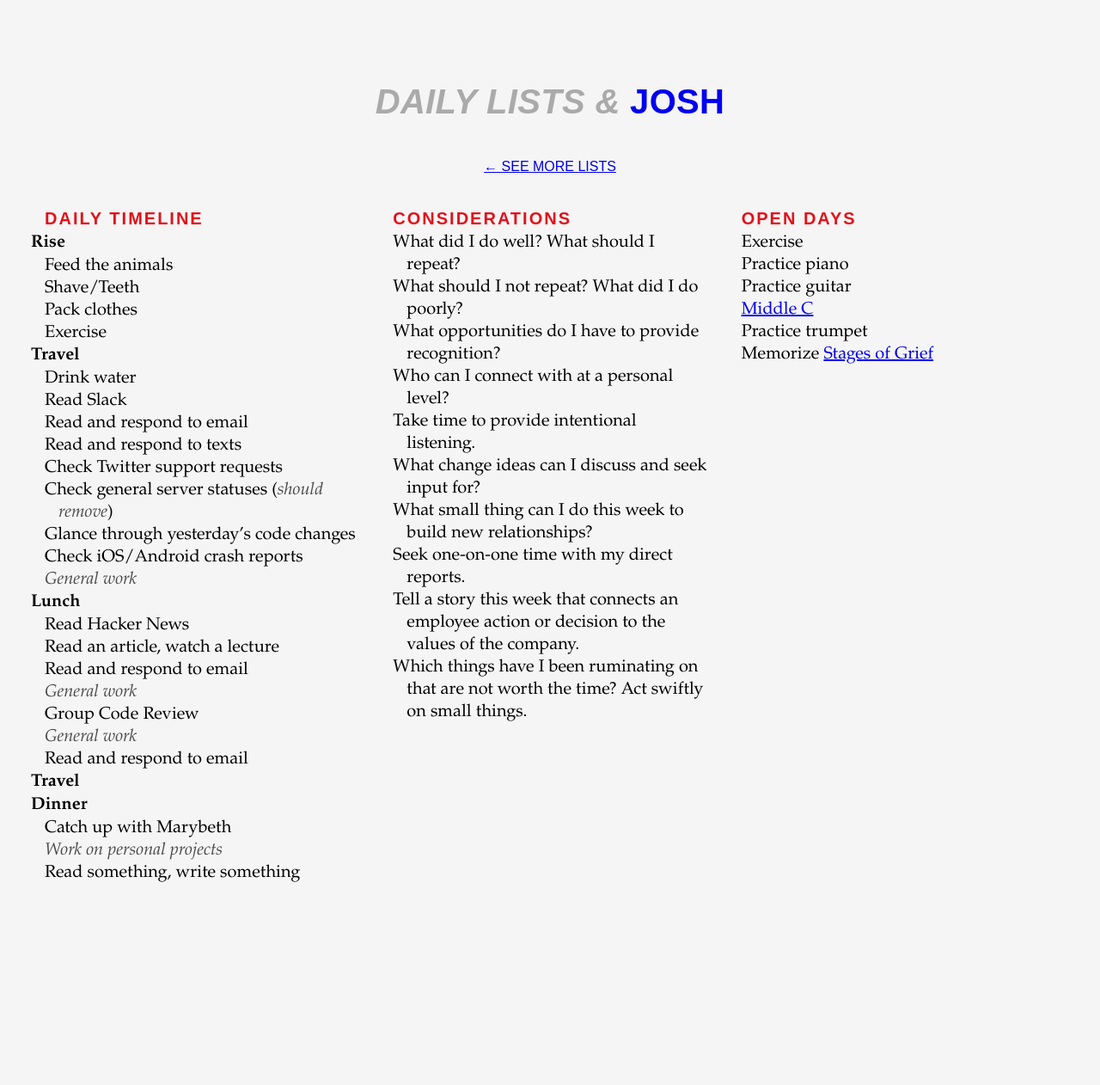
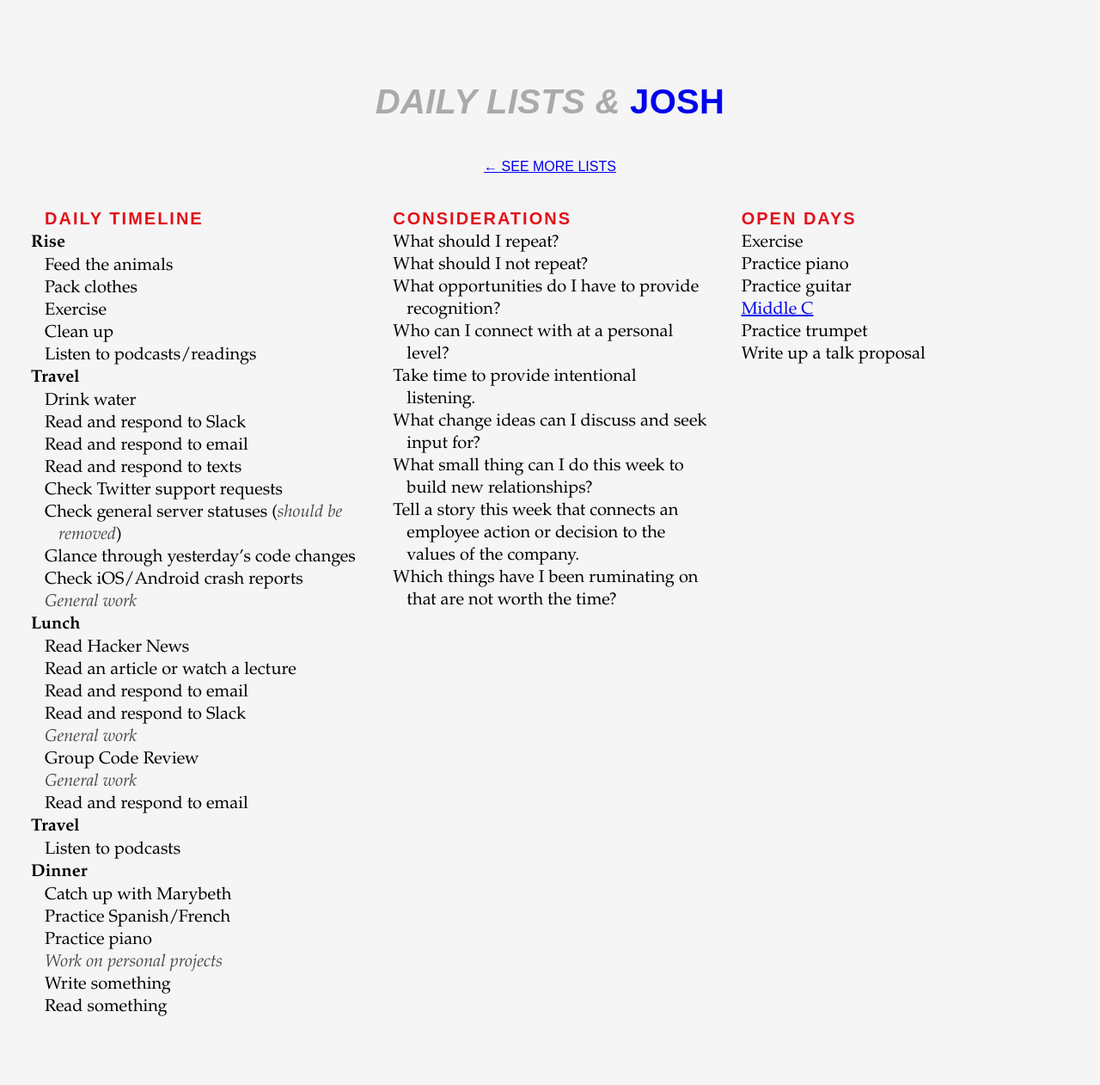
Before and after one commit to joshbeckman/andjosh.github.io, a Jekyll site: the page built from _lists/daily-lists.md, in a window 1280 px wide. Shown: the whole page at 86% size. Built offline with Jekyll 4.4.1, drawn with Linux system fonts in a browser that asks for light colours; before the commit the page ends 1106 px from its top, so only the background shows below that.

Commit message:
Update the daily lists to reflect current habits

```diff
--- a/_lists/daily-lists.md
+++ b/_lists/daily-lists.md
@@ -18,45 +18,50 @@ permalink: /lists/daily/
 
 - __Rise__
 - Feed the animals
-- Shave/Teeth
 - Pack clothes
 - Exercise
+- Clean up
+- Listen to podcasts/readings
 - __Travel__
 - Drink water
-- Read Slack
+- Read and respond to Slack
 - Read and respond to email
 - Read and respond to texts
 - Check Twitter support requests
-- Check general server statuses (_should remove_)
+- Check general server statuses (_should be removed_)
 - Glance through yesterday's code changes
 - Check iOS/Android crash reports
 - _General work_
 - __Lunch__
 - Read Hacker News
-- Read an article, watch a lecture
+- Read an article or watch a lecture
 - Read and respond to email
+- Read and respond to Slack
 - _General work_
 - Group Code Review
 - _General work_
 - Read and respond to email
 - __Travel__
+- Listen to podcasts
 - __Dinner__
 - Catch up with Marybeth
+- Practice Spanish/French
+- Practice piano
 - _Work on personal projects_
-- Read something, write something
+- Write something
+- Read something
 
 <!--two items:-->
 
-- What did I do well? What should I repeat?
-- What should I not repeat? What did I do poorly?
+- What should I repeat?
+- What should I not repeat?
 - What opportunities do I have to provide recognition?
 - Who can I connect with at a personal level?
 - Take time to provide intentional listening.
 - What change ideas can I discuss and seek input for?
 - What small thing can I do this week to build new relationships?
-- Seek one-on-one time with my direct reports.
 - Tell a story this week that connects an employee action or decision to the values of the company.
-- Which things have I been ruminating on that are not worth the time? Act swiftly on small things.
+- Which things have I been ruminating on that are not worth the time?
 
 <!--two items:-->
 
@@ -65,7 +70,7 @@ permalink: /lists/daily/
 - Practice guitar
 - [Middle C][2]
 - Practice trumpet
-- Memorize [Stages of Grief][1]
+- Write up a talk proposal
 
 [1]: https://en.wikipedia.org/wiki/Kübler-Ross_model
 [2]: https://en.wikipedia.org/wiki/C_(musical_note)#Graphic_presentation
```
